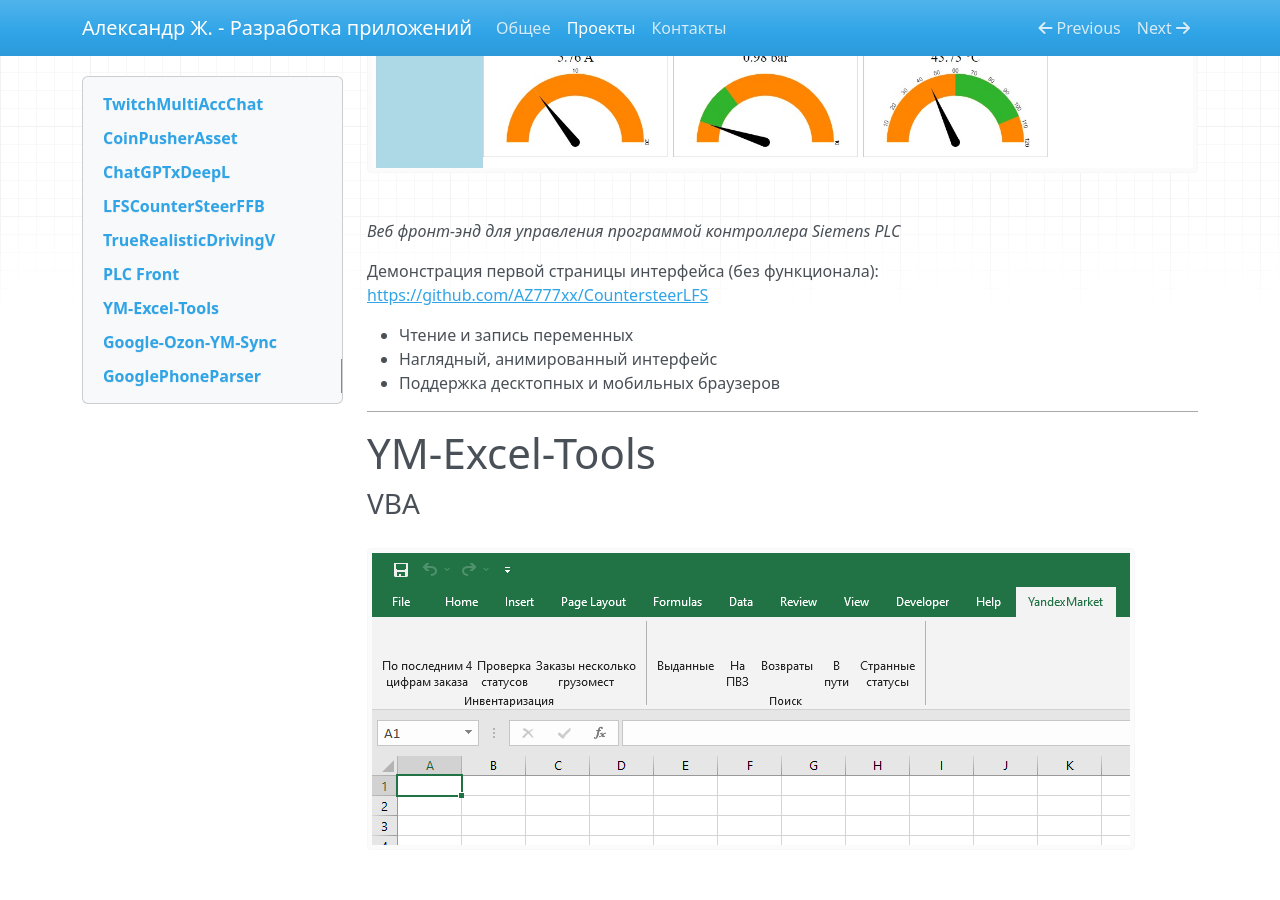
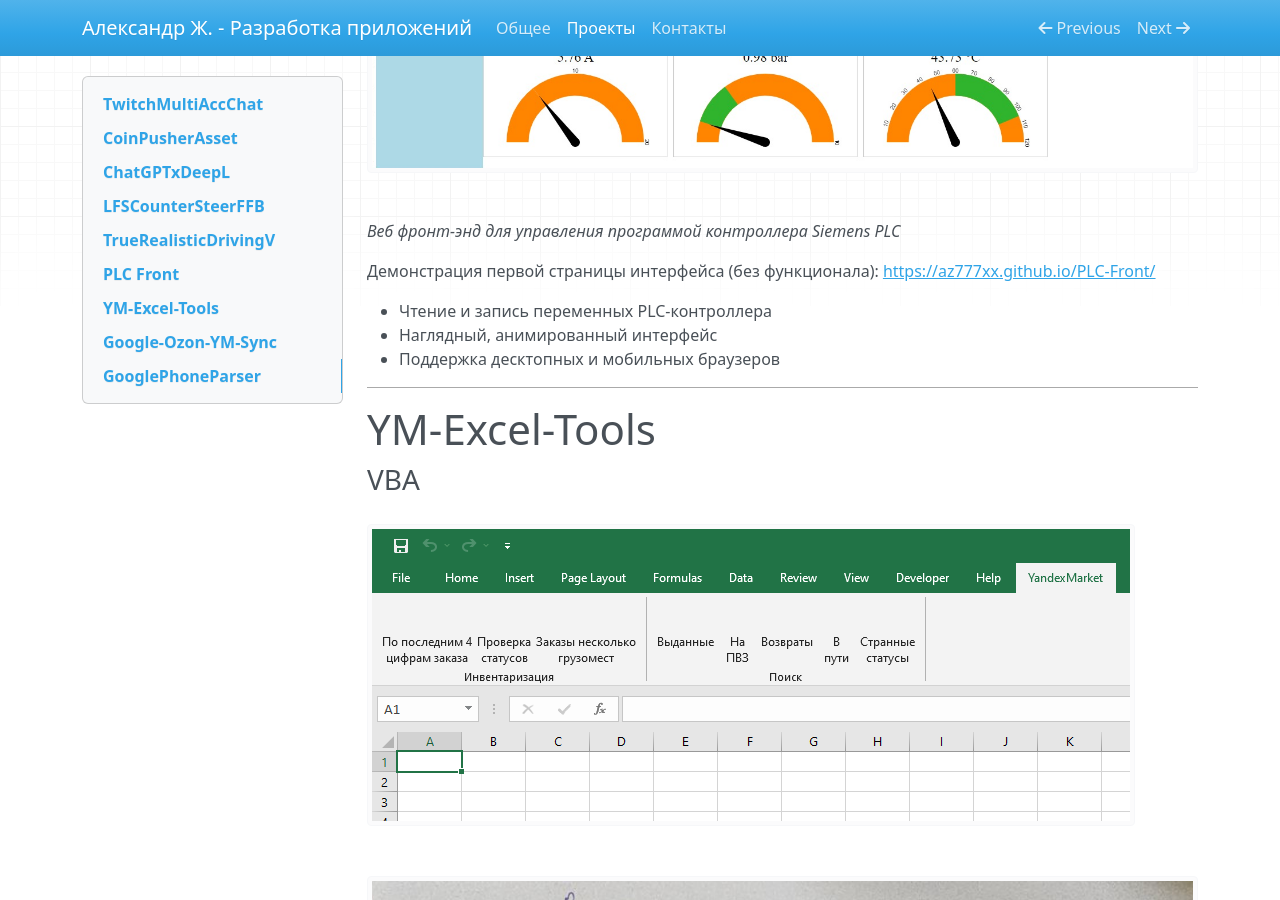
Before and after one commit to AZ777xx/AlexDevStaticSitePortfolio, an MkDocs documentation site: the page built from docs/projects.md, in a window 1280 px wide and 900 px high, scrolled down 7619 px. Built offline with MkDocs 1.6.1, drawn with Linux system fonts in a browser that asks for light colours; nearby versions of some CDN libraries.

Commit message:
PLC-Front link

```diff
--- a/docs/projects.md
+++ b/docs/projects.md
@@ -76,9 +76,9 @@
 
 *Веб фронт-энд для управления программой контроллера Siemens PLC*
 
-Демонстрация первой страницы интерфейса (без функционала): [https://github.com/AZ777xx/CountersteerLFS](https://github.com/AZ777xx/CountersteerLFS)
+Демонстрация первой страницы интерфейса (без функционала): [https://az777xx.github.io/PLC-Front/](https://az777xx.github.io/PLC-Front/)
 
-- Чтение и запись переменных
+- Чтение и запись переменных PLC-контроллера
 - Наглядный, анимированный интерфейс
 - Поддержка десктопных и мобильных браузеров
 ------------------
```
